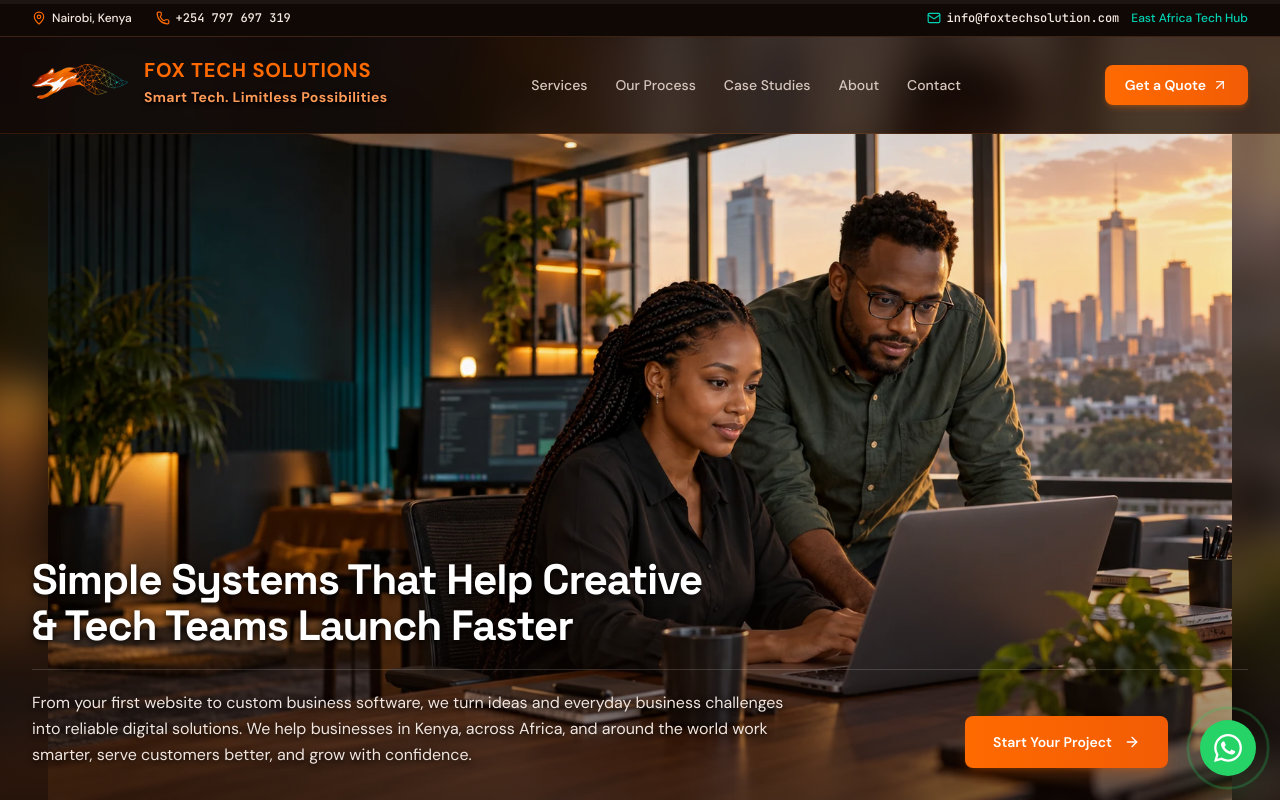
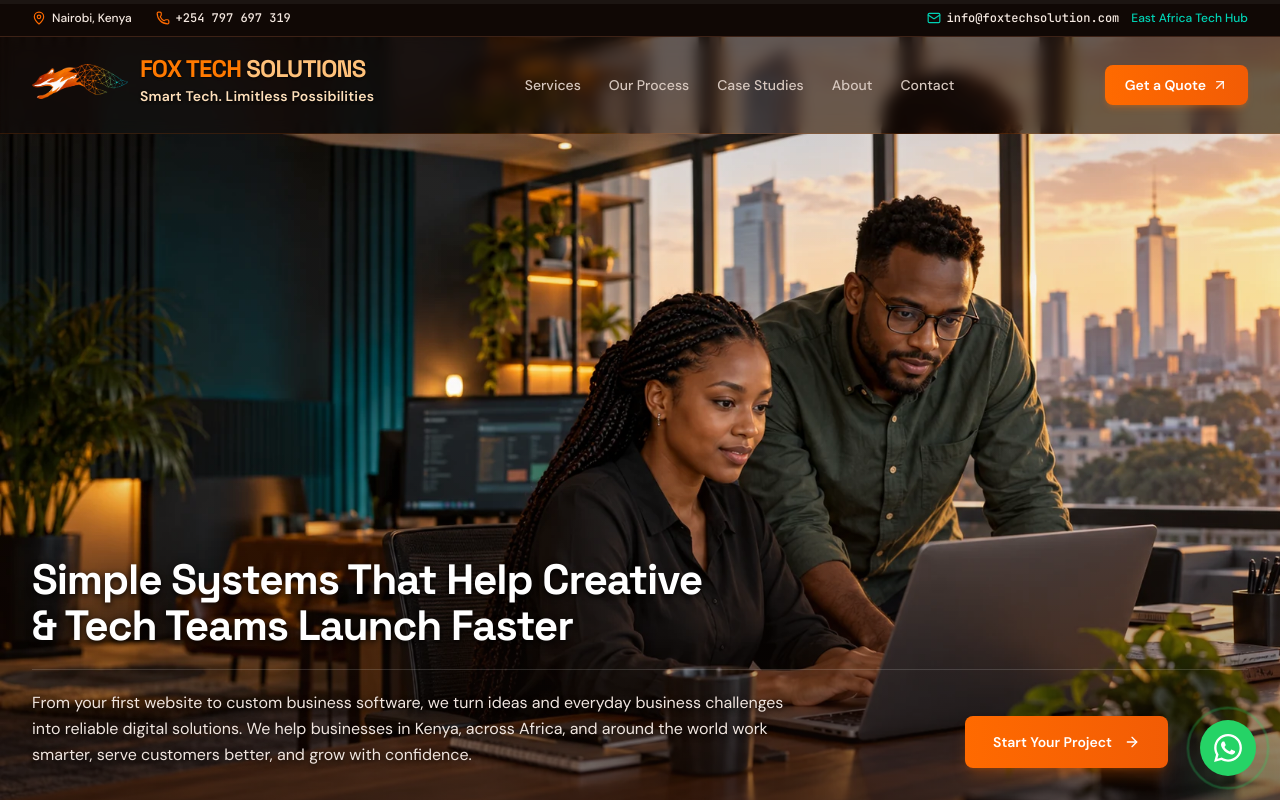
Before and after one commit to johnorengo/Fox-Tech-Portfolio, a React (Vite) app: page / in a window 1280 px wide. Shown: the top 800 px of the page. Built offline with nearby package versions, Linux system fonts and the light colour scheme.

Commit message:
Fill desktop hero with sharp landscapes and strengthen brand typography

```diff
--- a/src/components/FoxTechLogo.tsx
+++ b/src/components/FoxTechLogo.tsx
@@ -5,11 +5,13 @@ interface FoxTechLogoProps {
 }
 
 export const FoxTechLogo: React.FC<FoxTechLogoProps> = ({ className = '' }) => (
-  <span className={`fox-brand inline-flex items-center gap-2 sm:gap-4 ${className}`}>
+  <span className={`fox-brand inline-flex items-center gap-2 sm:gap-3 ${className}`}>
     <img src="/fox-tech-symbol.png?v=transparent" alt="" className="fox-brand-symbol" />
-    <span className="flex flex-col items-start gap-1">
-      <span className="text-xs min-[380px]:text-sm font-bold tracking-[0.04em] text-[#ff6a00] sm:text-xl">FOX TECH SOLUTIONS</span>
-      <span className="fox-brand-tagline whitespace-nowrap text-[10px] font-bold leading-snug tracking-wide text-[#ff9a57] min-[380px]:text-[11px] sm:text-sm">
+    <span className="flex flex-col items-start gap-1.5">
+      <span className="fox-brand-name whitespace-nowrap text-xs font-bold leading-none min-[380px]:text-sm sm:text-[1.4rem] xl:text-2xl">
+        <span className="text-[#ff7900]">FOX TECH</span>{' '}<span className="text-[#ffc17a]">SOLUTIONS</span>
+      </span>
+      <span className="fox-brand-tagline whitespace-nowrap text-[10px] font-semibold leading-snug tracking-[0.015em] text-[#ffe0bb] min-[380px]:text-[11px] sm:text-sm">
         Smart Tech. Limitless Possibilities
       </span>
     </span>
--- a/src/components/Navbar.tsx
+++ b/src/components/Navbar.tsx
@@ -103,7 +103,7 @@ export const Navbar: React.FC<NavbarProps> = ({ onOpenConsultation }) => {
           </a>
 
           {/* Clean Nav Links */}
-          <nav aria-label="Primary" className="hidden lg:flex items-center gap-7 text-sm font-medium text-[#d6c7be]">
+          <nav aria-label="Primary" className="hidden lg:flex items-center gap-4 xl:gap-7 text-sm font-medium text-[#d6c7be]">
             {navLinks.map((link) => (
               <a
                 key={link.label}
--- a/src/index.css
+++ b/src/index.css
@@ -79,6 +79,11 @@
 .hero-shade {
   background: linear-gradient(180deg, rgba(8, 5, 3, .08) 0%, transparent 55%, rgba(20, 9, 5, .25) 78%, rgba(20, 9, 5, .55) 100%);
 }
+/* Landscape photos fill the desktop width; portrait fitting stays mobile-only. */
+@media (min-width: 768px) {
+  .hero-ambient { filter: none; transform: none; opacity: 1; }
+  .hero-photo { object-fit: cover; object-position: center top; }
+}
 .fox-brand-symbol { width: 96px; height: 52px; object-fit: contain; }
 @media (max-width: 767px) {
   .hero-content { padding-top: max(calc(var(--header-height, 170px) + 120px), 44svh); padding-bottom: 88px; }
@@ -101,7 +106,12 @@
   50% { opacity: 1; }
 }
 
-.fox-brand-tagline { font-family: var(--font-sans); text-shadow: 0 1px 2px #000, 0 2px 5px rgba(0, 0, 0, .8); }
+.fox-brand-name {
+  font-family: var(--font-display);
+  letter-spacing: -.035em;
+  text-shadow: 0 1px 2px rgba(0, 0, 0, .7);
+}
+.fox-brand-tagline { font-family: var(--font-sans); text-shadow: 0 1px 3px rgba(0, 0, 0, .9); }
 .whatsapp-beacon::before {
   content: '';
   position: absolute;
```
